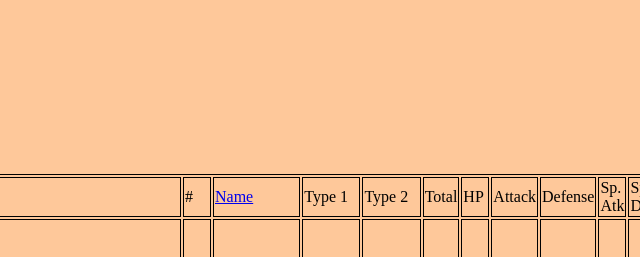
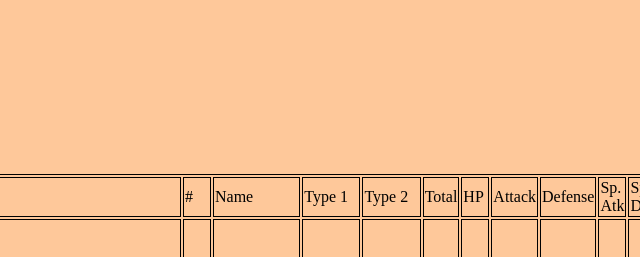
Before and after one commit to DanielChong0/web, a plain HTML site: page pokedex.html in a window 1280 px wide. Shown: the top 257 px of the page, 640-1280 px from the left. Drawn offline with Linux system fonts and the light colour scheme.

Commit message:
Update pokedex.html

```diff
--- a/pokedex.html
+++ b/pokedex.html
@@ -22,7 +22,7 @@ Pokedex
                  <td>Front</td>
                  <td>Back</td>
                  <td>#</td>
-                 <td><a href="https://bulbapedia.bulbagarden.net/wiki/Name">Name</a></td>
+                 <td>Name</td>
                  <td>Type 1</td>
                  <td>Type 2</td>
                  <td>Total</td>
```
